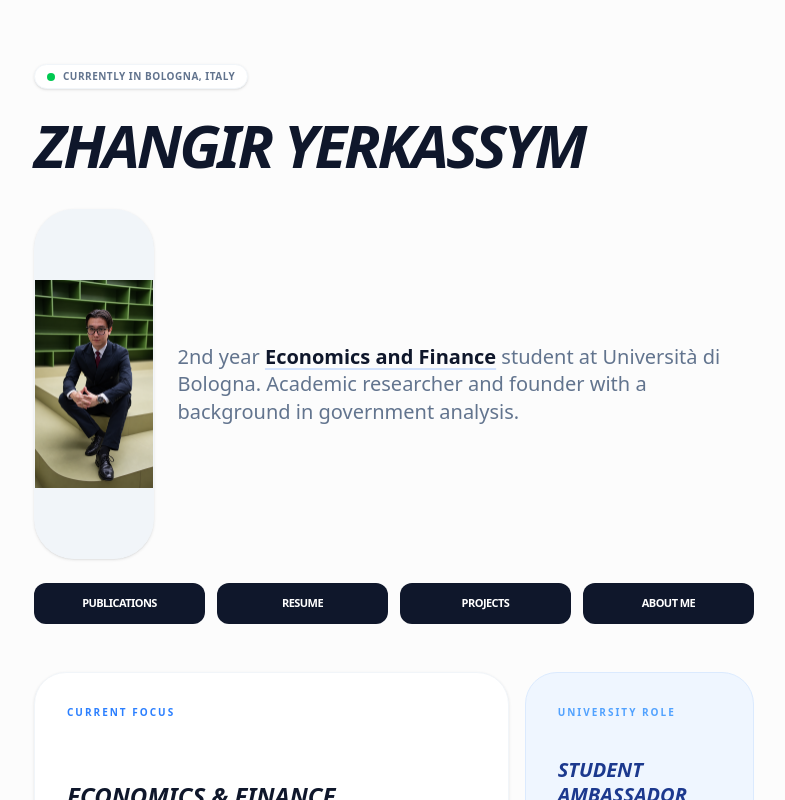
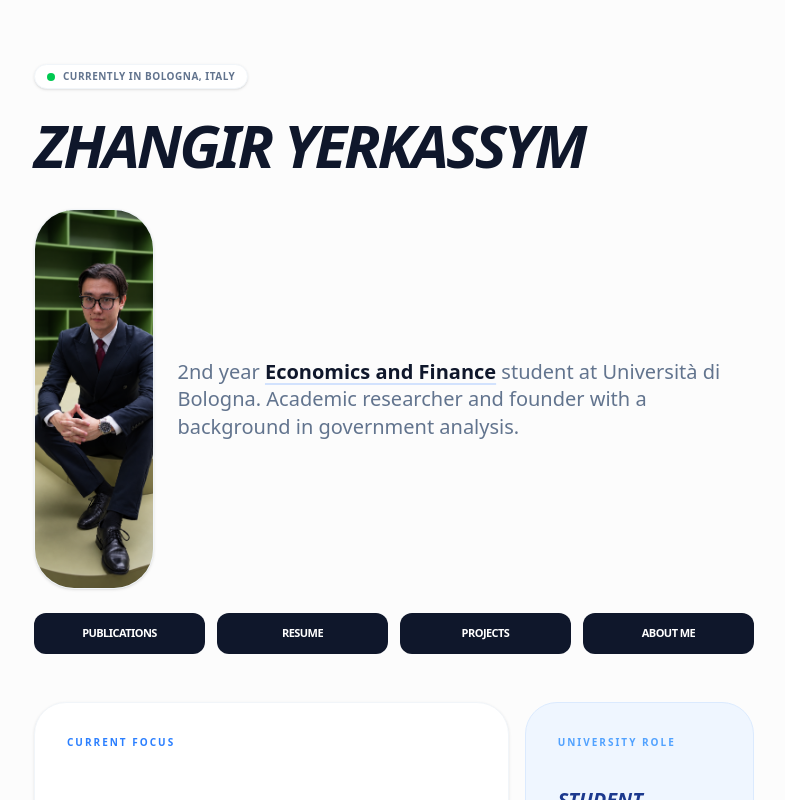
Before and after one commit to JuneiBrunei/zhangirportfolio, a Next.js app: page / in a window 1280 px wide. Shown: the top 800 px of the page, without its empty margins (246-1031 px from the left). Built offline with nearby package versions, Linux system fonts and the light colour scheme.

Commit message:
fix: update photo to object-contain for full visibility

```diff
--- a/app/page.tsx
+++ b/app/page.tsx
@@ -26,11 +26,11 @@ export default function Home() {
   <div className="flex flex-col md:flex-row gap-6 items-center">
 
     {/* 4. Фото: делаем НЕ квадратным, а чуть приплюснутым, чтобы поднять контент ниже */}
-    <div className="relative w-full h-[350px] md:w-[280px] md:h-[350px] rounded-[2.5rem] overflow-hidden bg-slate-100 border border-slate-100 shadow-sm flex items-center justify-center">
+    <div className="relative w-full max-w-[280px] h-[420px] mx-auto md:w-[280px] md:h-[380px] rounded-[2.5rem] overflow-hidden bg-slate-100 border border-slate-100 shadow-sm">
   <img
     src="/met.png"
     alt="Zhangir Yerkassym"
-    className="w-full h-full object-contain"
+    className="w-full h-full object-cover object-center"
   />
 </div>
 
```
